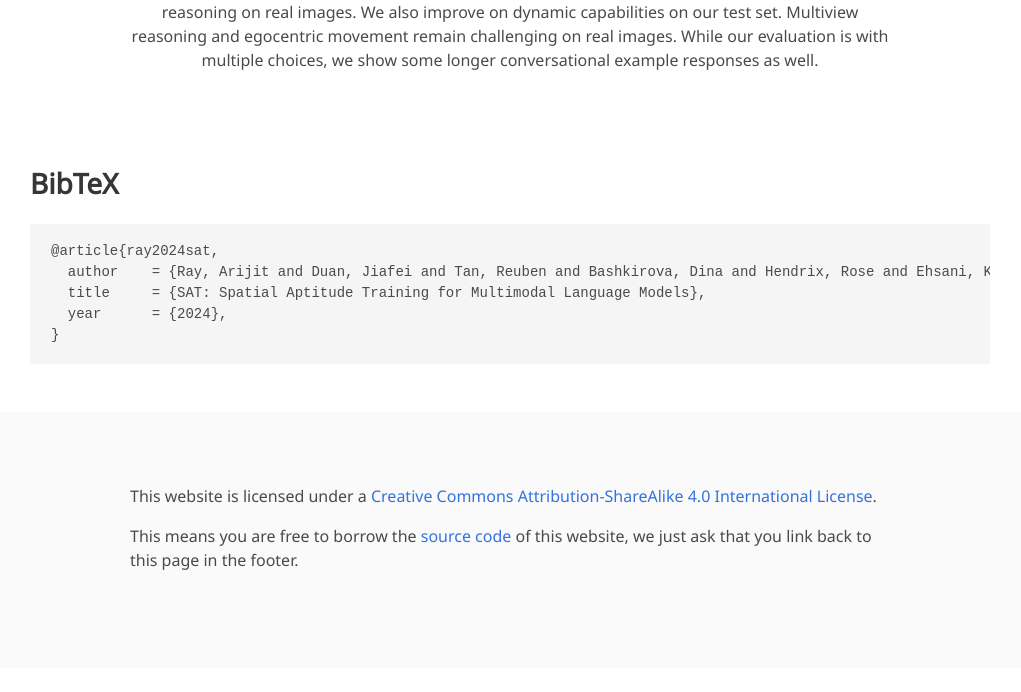
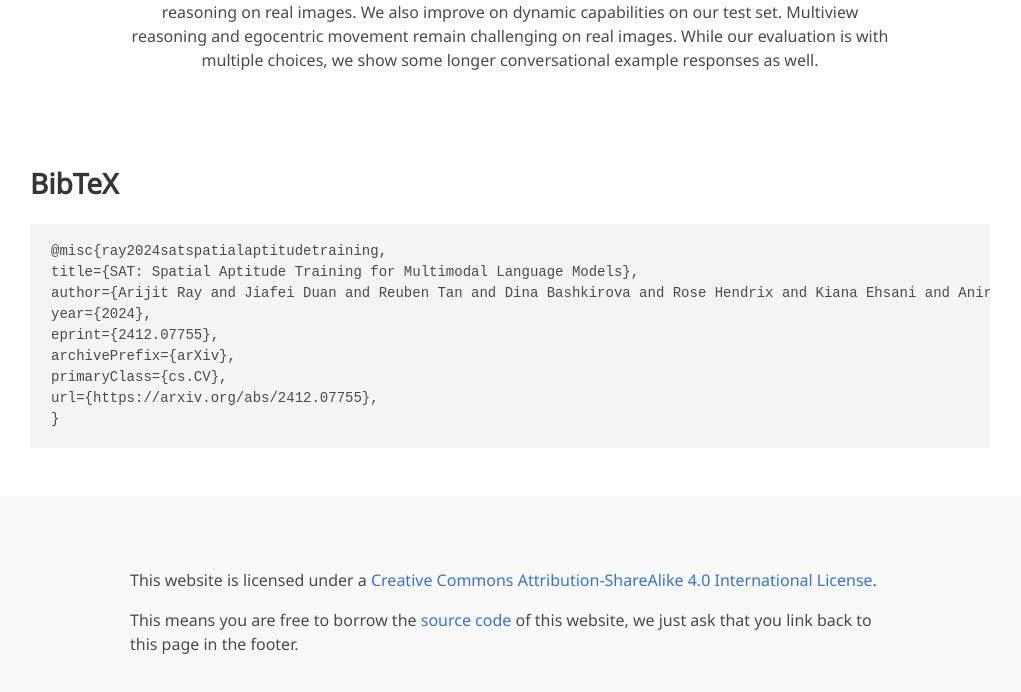
Before and after one commit to arijitray1993/SAT, a plain HTML site: page SAT_webpage/index.html in a window 1280 px wide. Shown: the part 4791-5483 px from the top of the page, without its empty margins (130-1151 px from the left). Before the commit the page ends 5459 px from the top, so only its background shows below. Drawn offline with nearby package versions, Linux system fonts and the light colour scheme; files that its build step writes are made by us from their sources; some icons are missing; files whose address does not match are found by name; a web font is replaced by a local one.

Commit message:
updated bib

```diff
--- a/SAT_webpage/index.html
+++ b/SAT_webpage/index.html
@@ -321,10 +321,14 @@ natural language descriptions of the assets and make QA pairs based on how the 3
 <section class="section" id="BibTeX">
   <div class="container is-max-desktop content">
     <h2 class="title">BibTeX</h2>
-    <pre><code>@article{ray2024sat,
-  author    = {Ray, Arijit and Duan, Jiafei and Tan, Reuben and Bashkirova, Dina and Hendrix, Rose and Ehsani, Kiana and Kembhavi, Aniruddha and Plummer, Bryan A. and Krishna, Ranjay and Zeng, Kuo-Hao and Saenko, Kate},
-  title     = {SAT: Spatial Aptitude Training for Multimodal Language Models},
-  year      = {2024},
+    <pre><code>@misc{ray2024satspatialaptitudetraining,
+title={SAT: Spatial Aptitude Training for Multimodal Language Models},
+author={Arijit Ray and Jiafei Duan and Reuben Tan and Dina Bashkirova and Rose Hendrix and Kiana Ehsani and Aniruddha Kembhavi and Bryan A. Plummer and Ranjay Krishna and Kuo-Hao Zeng and Kate Saenko},
+year={2024},
+eprint={2412.07755},
+archivePrefix={arXiv},
+primaryClass={cs.CV},
+url={https://arxiv.org/abs/2412.07755},
 }</code></pre>
   </div>
 </section>
```
Also changed, not shown: 1 other file.
